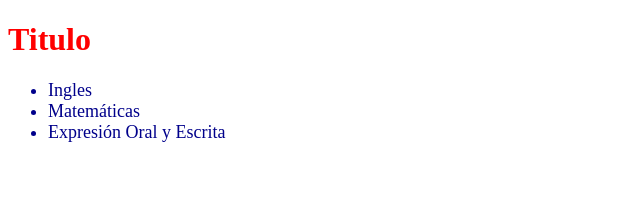
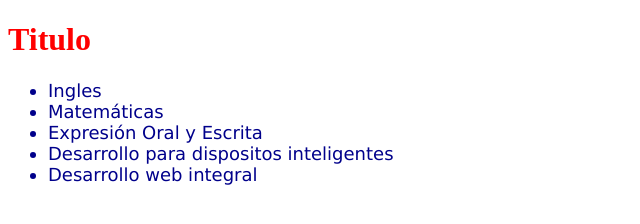
Before and after one commit to isidronoe1234/repo-Isidro, a plain HTML site: page index.html in a window 1280 px wide. Shown: the whole page, without its empty margins (0-640 px from the left). Drawn offline with Linux system fonts and the light colour scheme.

Commit message:
Nuevos cambios generales

```diff
--- a/index.html
+++ b/index.html
@@ -13,6 +13,8 @@
         <li >Ingles</li>
         <li>Matemáticas</li>
         <li>Expresión Oral y Escrita</li>
+        <li>Desarrollo para dispositos inteligentes</li>
+        <li>Desarrollo web integral</li>
     </ul>
 </body>
 </html>
--- a/style.css
+++ b/style.css
@@ -5,4 +5,5 @@
 .list-materias{
     font-size: 18px;
     color: darkblue;
+    font-family: 'Lucida Sans';
 }
```
